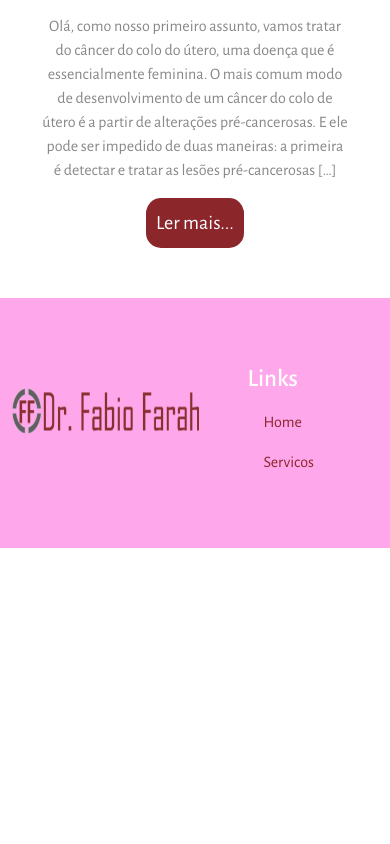
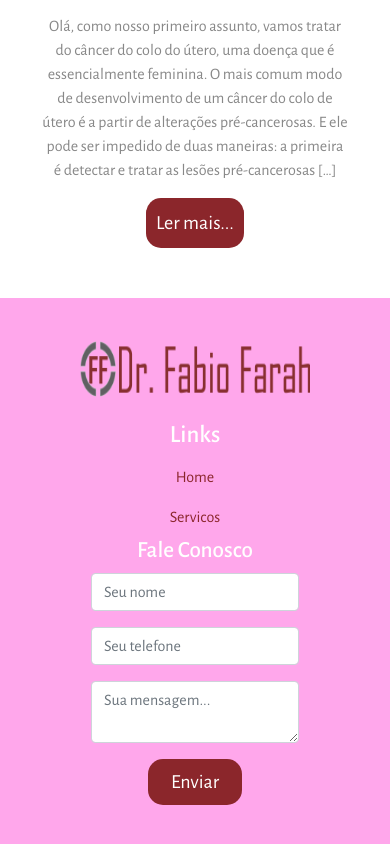
Before and after one commit to ebarrosjr/site-farah, a Next.js app: page / in a window 390 px wide. Shown: the part 7919-8763 px from the top of the page. Before the commit the page ends 8467 px from the top, so only its background shows below. Built offline with nearby package versions, Linux system fonts and the light colour scheme.

Commit message:
formulario adicionado

```diff
--- a/package.json
+++ b/package.json
@@ -8,10 +8,12 @@
     "lint": "next lint"
   },
   "dependencies": {
+    "axios": "^0.27.2",
     "bootstrap": "^5.1.3",
     "next": "12.1.5",
     "react": "18.0.0",
     "react-dom": "18.0.0",
+    "react-hook-form": "^7.31.0",
     "react-icons": "^4.3.1",
     "sass": "^1.51.0"
   },
--- a/src/components/Footer/footer.js
+++ b/src/components/Footer/footer.js
@@ -1,8 +1,45 @@
 import Link from "next/link";
 import Image from "next/image";
 import style from "./footer.module.scss";
+import Script from "next/script";
+import { useState } from 'react';
+import { useForm } from 'react-hook-form';
+import axios from 'axios';
 
 export default function Footer(){
+    const { register, handleSubmit, formState:{errors}, reset } = useForm();
+    const [aviso, setAviso] = useState();
+
+    async function onContactar(values) {
+        let config = {
+            method: 'post',
+            url: '/api/contato',
+            headers: {
+                'Content-Type': 'application/json',
+            },
+            data: values,
+        };
+        try{
+            const response = await axios(config);
+            if(response.status == 200) {
+                reset()
+                setAviso(<div className="alert alert-success"> Sua mensagem foi enviada!</div>)
+            }
+        } catch(err) {
+            console.log(err);
+            setAviso(<div className="alert alert-danger">{err}</div>)
+        }
+    }
+
+    const formulario  = (
+        <form className="d-flex flex-column justify-content-center" onSubmit={handleSubmit(onContactar)} name="contato" method="POST" data-netlify="true">
+            <input {...register("nome", {required: true})} className="form-control mb-3" placeholder="Seu nome" />
+            <input {...register("phone", {required: true})} className="form-control mb-3" placeholder="Seu telefone" />
+            <textarea {...register("mensagem", {validate: (value) => value.length > 6})} className="form-control mb-3" placeholder="Sua mensagem..."></textarea>
+            <button className={style.button}> Enviar </button>
+        </form>
+    );
+
     return(
         <>
             <footer className={style.footer}>
@@ -12,7 +49,7 @@ export default function Footer(){
                             <Image src="/images/logo_site.png" alt="Logo do footer" width={230} height={56} />
                         </figure>
                     </section>
-                    <section className="mx-5 col-md-4">
+                    <section className="col-md-4 text-center">
                         <h2>Links</h2>
                         <nav className="nav d-flex flex-column">
                             <Link href="/">
@@ -22,11 +59,15 @@ export default function Footer(){
                                 <a className="nav-link">Servicos</a>
                             </Link>
                         </nav>
-
+                    </section>
+                    <section id="contato" className="text-center col-md-4">
+                        <h3>Fale Conosco</h3>
+                        {aviso}
+                        {formulario}
                     </section>
                 </div>
-
             </footer>
+            <Script src="https://cdn.jsdelivr.net/npm/bootstrap@5.1.3/dist/js/bootstrap.bundle.min.js"></Script>
         </>
     );
 }
--- a/src/components/Footer/footer.module.scss
+++ b/src/components/Footer/footer.module.scss
@@ -1,7 +1,8 @@
 @import "../../scss/variaveis.scss";
+@import "../../scss/button.scss";
 
 .footer{
-    height:250px ;
+    height:300px ;
     background-color: $color-primary;
     display: flex;
     align-items: center;
@@ -16,3 +17,12 @@
         }
     }
 }
+
+@media(max-width:767px){
+    .footer{
+        height: 550px !important;
+        div{
+            flex-direction: column !important;
+        }
+    }
+}
--- /dev/null
+++ b/src/pages/api/contato.js
@@ -0,0 +1,34 @@
+import nodemailer from 'nodemailer';
+
+const enviar = async (req, res) => {
+  const {nome, phone, mensagem} = req.body;
+  const transport = nodemailer.createTransport({
+    //host: 'smtp.gmail.com',
+    host: 'mail.consultoriolivre.com.br',
+    //port: 587,
+    port: 587,
+    secure: false,
+    auth:{
+      user: 'nao.responda@consultoriolivre.com.br',
+      pass: '-@?&I,@GOYa3'
+    },
+    tls: {
+      rejectUnauthorized: false
+    }
+  });
+
+  try {
+    const enviarEmail = await transport.sendMail({
+      from: 'nao.responda@consultoriolivre.com.br',
+      to: 'ebarrosjr@gmail.com',
+      subject: '[Nutri Debora Ribeiro] Contato via site',
+      html: `<h3>De ${nome}</h3><h4>De ${phone}</h4><p>${mensagem}</p>`,
+    });
+  } catch (error) {
+    console.log(error);
+  }
+
+  res.status(200).json(req.body);
+}
+
+export default enviar;
--- a/src/scss/button.scss
+++ b/src/scss/button.scss
@@ -18,3 +18,20 @@
 
     }
 }
+
+.button{
+    text-decoration: none;
+    background-color: $color-secondary;
+    color: white;
+    align-self: center;
+    padding: 8px 23px;
+    border-radius: 15px;
+    transition: filter 0.3s;
+    font-size: 20px;
+    border:none;
+    outline: none;
+
+    &:hover{
+        filter:brightness(0.7);
+    }
+}
```
Also changed, not shown: 1 other file (tests, documents, lock files or other folders).
